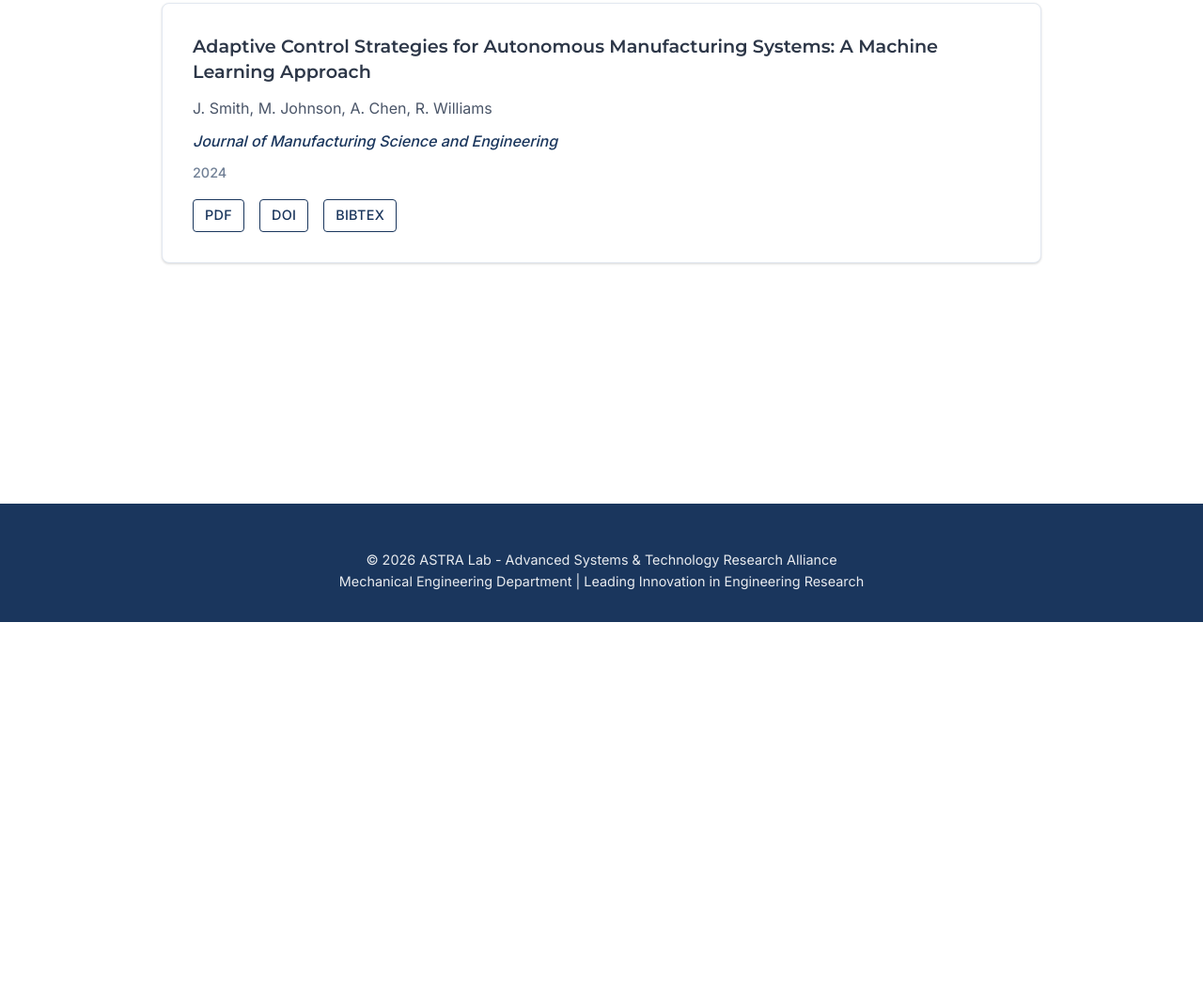
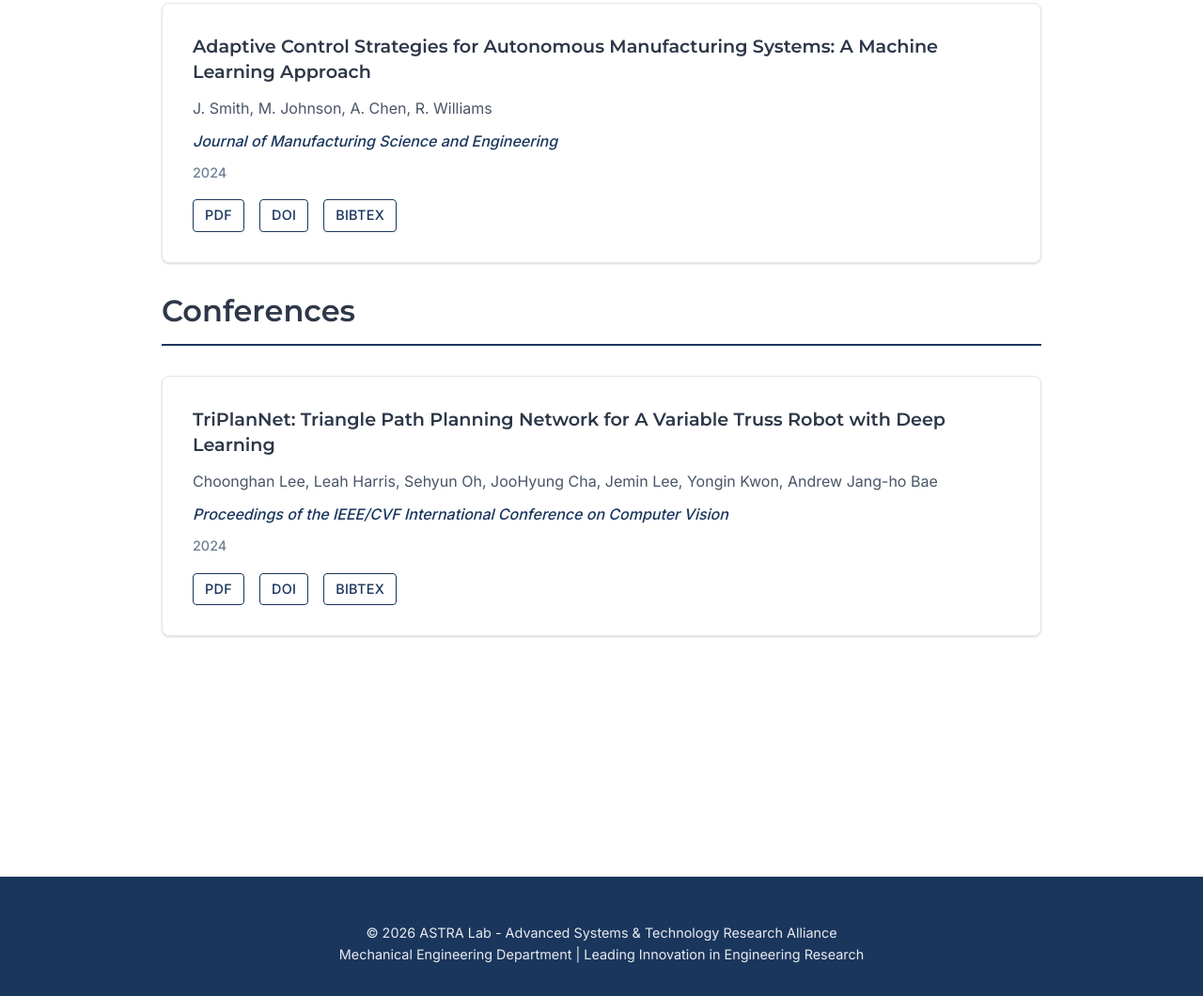
Before and after one commit to santai-artifacts/lsunny-astra-lab-redesign-530, a plain HTML site: page publications.html in a window 1280 px wide. Shown: the part 638-1698 px from the top of the page at 94% size. Before the commit the page ends 1300 px from the top, so only its background shows below. Drawn offline with Linux system fonts and the light colour scheme.

Commit message:
Update publications.html
Santai-Kind: manual
Santai-Author: janghobae
Santai-Changes: +0 ~1 -0

```diff
--- a/publications.html
+++ b/publications.html
@@ -432,6 +432,26 @@
           </div>
         </div>
 
+        <h2 class="section-title">Conferences</h2>
+
+        <div class="publication-item">
+          <h3 class="pub-title">
+            TriPlanNet: Triangle Path Planning Network for A Variable Truss Robot with Deep Learning
+          </h3>
+          <div class="pub-authors">
+            Choonghan Lee, Leah Harris, Sehyun Oh, JooHyung Cha, Jemin Lee, Yongin Kwon, Andrew Jang-ho Bae
+          </div>
+          <div class="pub-venue">
+            Proceedings of the IEEE/CVF International Conference on Computer Vision
+          </div>
+          <div class="pub-year">2024</div>
+          <div class="pub-links">
+            <a href="#" class="pub-link">PDF</a>
+            <a href="#" class="pub-link">DOI</a>
+            <a href="#" class="pub-link">BibTeX</a>
+          </div>
+        </div>
+
       </div>
     </main>
 
```
